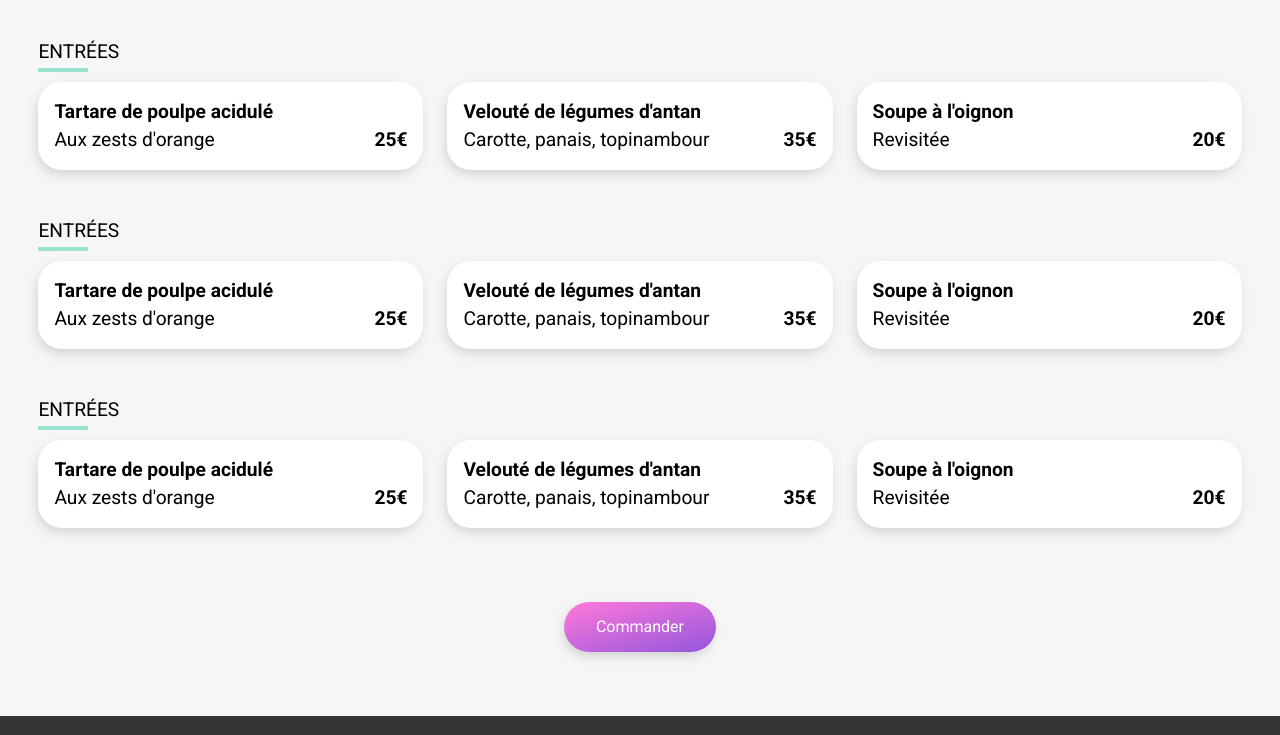
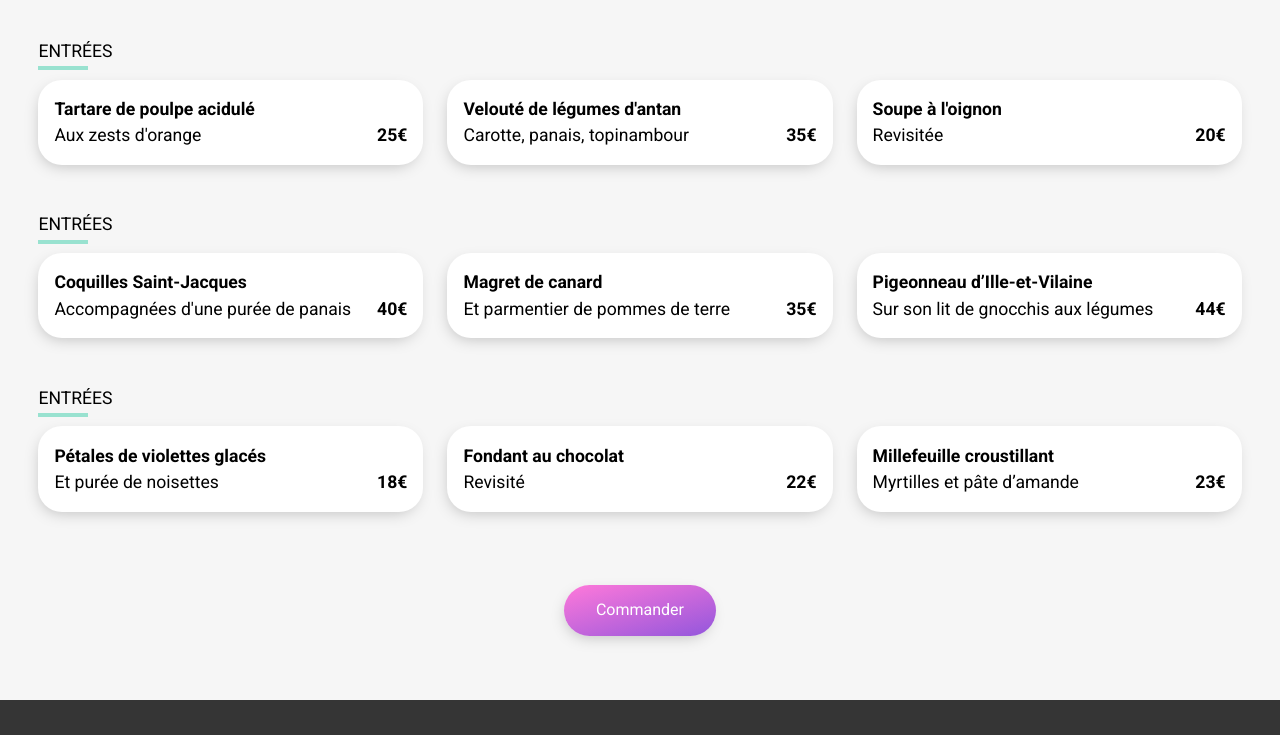
Before and after one commit to ValentinPierre-dev/VP_OhMyFood, a website: page restaurant-3.html in a window 1280 px wide. Shown: the part 365-1100 px from the top of the page. Drawn offline with Linux system fonts and the light colour scheme; a web font is replaced by a local one.

Commit message:
Remplissage des textes et images

```diff
--- a/restaurant-3.html
+++ b/restaurant-3.html
@@ -82,28 +82,28 @@
             <section class="plats">
                 <article class="card">
                     <div class="card__content">
-                        <h3>Tartare de poulpe acidulé</h3>
+                        <h3>Coquilles Saint-Jacques</h3>
                         <div class="card__content--price">
-                            <p>Aux zests d'orange</p>
-                            <b>25€</b>
+                            <p>Accompagnées d'une purée de panais</p>
+                            <b>40€</b>
                         </div>
                     </div>
                 </article>
                 <article class="card">
                     <div class="card__content">
-                        <h3>Velouté de légumes d'antan</h3>
+                        <h3>Magret de canard</h3>
                         <div class="card__content--price">
-                            <p>Carotte, panais, topinambour</p>
+                            <p>Et parmentier de pommes de terre</p>
                             <b>35€</b>
                         </div>
                     </div>
                 </article>
                 <article class="card">
                     <div class="card__content">
-                        <h3>Soupe à l'oignon</h3>
+                        <h3>Pigeonneau d’Ille-et-Vilaine</h3>
                         <div class="card__content--price">
-                            <p>Revisitée</p>
-                            <b>20€</b>
+                            <p>Sur son lit de gnocchis aux légumes</p>
+                            <b>44€</b>
                         </div>
                     </div>
                 </article>
@@ -118,28 +118,28 @@
             <section class="plats">
                 <article class="card">
                     <div class="card__content">
-                        <h3>Tartare de poulpe acidulé</h3>
+                        <h3>Pétales de violettes glacés</h3>
                         <div class="card__content--price">
-                            <p>Aux zests d'orange</p>
-                            <b>25€</b>
+                            <p>Et purée de noisettes</p>
+                            <b>18€</b>
                         </div>
                     </div>
                 </article>
                 <article class="card">
                     <div class="card__content">
-                        <h3>Velouté de légumes d'antan</h3>
+                        <h3>Fondant au chocolat</h3>
                         <div class="card__content--price">
-                            <p>Carotte, panais, topinambour</p>
-                            <b>35€</b>
+                            <p>Revisité</p>
+                            <b>22€</b>
                         </div>
                     </div>
                     </article>
                 <article class="card">
                     <div class="card__content">
-                        <h3>Soupe à l'oignon</h3>
+                        <h3>Millefeuille croustillant</h3>
                         <div class="card__content--price">
-                            <p>Revisitée</p>
-                            <b>20€</b>
+                            <p>Myrtilles et pâte d’amande</p>
+                            <b>23€</b>
                         </div>
                     </div>
                 </article>
--- a/scss/pages/accueil.scss
+++ b/scss/pages/accueil.scss
@@ -49,6 +49,7 @@
     background-color: $color-grey2;
     padding: 2rem 3%;
     &__list{
+        @include flex-column;
         @media screen and (min-width: map-get($breakpoints, desktop)){
             @include flex-row;
             justify-content: space-between;
--- a/scss/utils/variables.scss
+++ b/scss/utils/variables.scss
@@ -20,13 +20,9 @@ $color-grey4: #353535;
 $font-regular: 400;
 $font-bold: 700;
 
-$size-small: 1rem;
-$size-regular: 1.2rem;
-$size-big: 1.6rem;
-
 $size: (
     small: 1rem,
-    regular: 1.2rem,
+    regular: 1.1rem,
     big: 1.6rem
 );
 
```
Also changed, not shown: index.html (+9 -11 lines), css/style.css, 1 other file.
